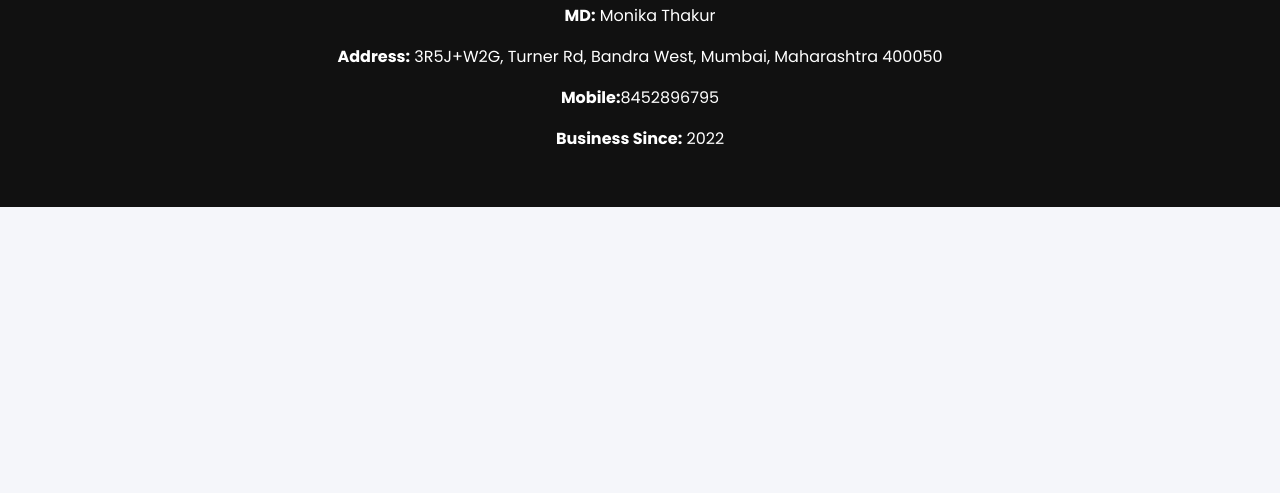
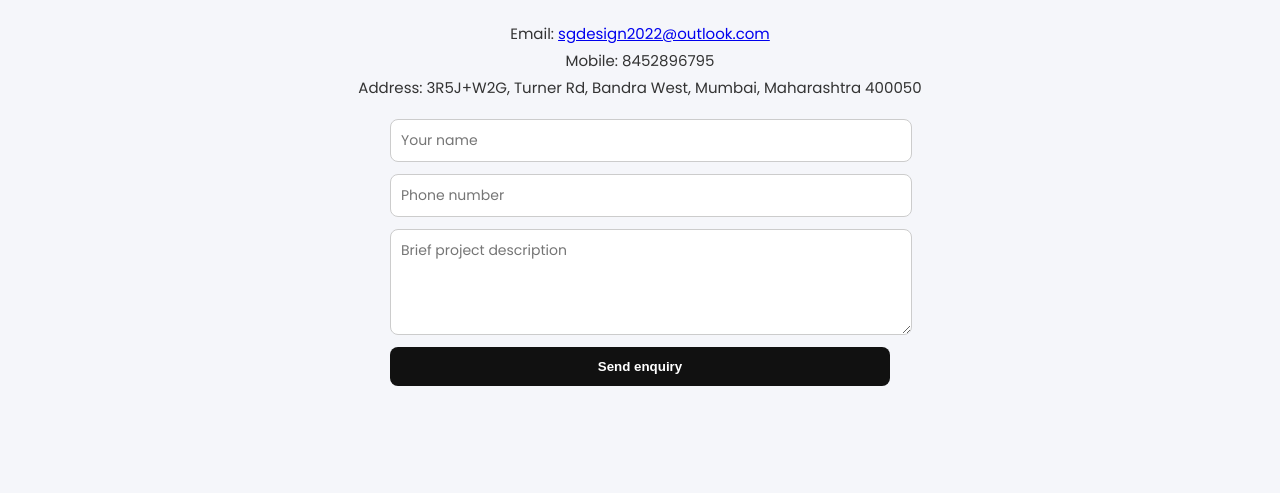
Before and after one commit to sgdesignee/.com, a plain HTML site: page index.html in a window 1280 px wide. Shown: the part 2018-2511 px from the top of the page. Before the commit the page ends 2225 px from the top, so only its background shows below. Drawn offline with Linux system fonts and the light colour scheme.

Commit message:
Update index.html

```diff
--- a/index.html
+++ b/index.html
@@ -3,7 +3,7 @@
 <head>
   <meta charset="UTF-8" />
   <meta name="viewport" content="width=device-width, initial-scale=1.0" />
-  <title>SG DESIGNEE - Interior Design Studio</title>
+  <title>SG Interior Designing Work</title>
   <link rel="preconnect" href="https://fonts.googleapis.com">
   <link rel="preconnect" href="https://fonts.gstatic.com" crossorigin>
   <link href="https://fonts.googleapis.com/css2?family=Poppins:wght@300;400;500;600;700&display=swap" rel="stylesheet">
@@ -119,12 +119,54 @@
       text-align: center;
       margin-top: 50px;
     }
+
+    form {
+      display: grid;
+      gap: 12px;
+      max-width: 500px;
+      margin: 0 auto;
+    }
+
+    form input, form textarea {
+      padding: 10px;
+      border-radius: 8px;
+      border: 1px solid #ccc;
+      font-family: "Poppins", sans-serif;
+      font-size: 14px;
+      width: 100%;
+    }
+
+    form button {
+      background: #111;
+      color: white;
+      border: none;
+      padding: 12px;
+      border-radius: 8px;
+      font-weight: 600;
+      cursor: pointer;
+      transition: 0.3s;
+    }
+
+    form button:hover {
+      background: #2b6cb0;
+    }
+
+    .contact-info {
+      text-align: center;
+      margin-bottom: 20px;
+    }
+
+    .contact-info p {
+      margin: 4px 0;
+      font-size: 15px;
+    }
+
   </style>
 </head>
 <body>
 
 <header>
-  <h2>SG DESIGNEE</h2>
+  <h2>SG Interior Designing Work</h2>
   <nav>
     <a href="#services">Services</a>
     <a href="#gallery">Gallery</a>
@@ -138,7 +180,6 @@
 
 <section class="section" id="services">
   <h2>Our Services</h2>
-
   <div class="services">
     <div class="card">
       <h3>Residential Interiors</h3>
@@ -164,22 +205,36 @@
 
 <section class="section" id="gallery">
   <h2>Interior Gallery</h2>
-
   <div class="gallery">
-    <img src="https://images.unsplash.com/photo-1505691938895-1758d7feb511?q=80" />
-    <img src="https://images.unsplash.com/photo-1507089947368-19c1da9775ae?q=80" />
-    <img src="https://images.unsplash.com/photo-1493809842364-78817add7ffb?q=80" />
-    <img src="https://images.unsplash.com/photo-1505691938895-1758d7feb511?q=80" />
-    <img src="https://images.unsplash.com/photo-1524758631624-e2822e304c36?q=80" />
-    <img src="https://images.unsplash.com/photo-1550226891-ef816aed4a47?q=80" />
+    <img src="https://images.unsplash.com/photo-1505691938895-1758d7feb511?q=80" alt="Interior 1" />
+    <img src="https://images.unsplash.com/photo-1507089947368-19c1da9775ae?q=80" alt="Interior 2" />
+    <img src="https://images.unsplash.com/photo-1493809842364-78817add7ffb?q=80" alt="Interior 3" />
+    <img src="https://images.unsplash.com/photo-1540574163026-643ea20ade25?q=80" alt="Interior 4" />
+    <img src="https://images.unsplash.com/photo-1524758631624-e2822e304c36?q=80" alt="Interior 5" />
+    <img src="https://images.unsplash.com/photo-1555041469-a586c61ea9bc?q=80" alt="Interior 6" />
   </div>
 </section>
 
-<footer id="contact">
-  <h3>SG DESIGNEE</h3>
-  <p><strong>MD:</strong> Monika Thakur</p>
-  <p><strong>Address:</strong> 3R5J+W2G, Turner Rd, Bandra West, Mumbai, Maharashtra 400050</p>
-  <p><strong>Mobile:</strong>8452896795</p>
+<section class="section" id="contact">
+  <h2>Contact Us</h2>
+
+  <div class="contact-info">
+    <p>Email: <a href="mailto:sgdesign2022@outlook.com">sgdesign2022@outlook.com</a></p>
+    <p>Mobile: 8452896795</p>
+    <p>Address: 3R5J+W2G, Turner Rd, Bandra West, Mumbai, Maharashtra 400050</p>
+  </div>
+
+  <form onsubmit="event.preventDefault(); alert('Thanks — we will contact you shortly!')">
+    <input type="text" name="name" placeholder="Your name" required>
+    <input type="tel" name="phone" placeholder="Phone number" required>
+    <textarea name="message" placeholder="Brief project description" rows="4"></textarea>
+    <button type="submit">Send enquiry</button>
+  </form>
+</section>
+
+<footer>
+  <h3>SG Interior Designing Work</h3>
+  <p><strong>Owner:</strong> Monika Thakur</p>
   <p><strong>Business Since:</strong> 2022</p>
 </footer>
 
```
